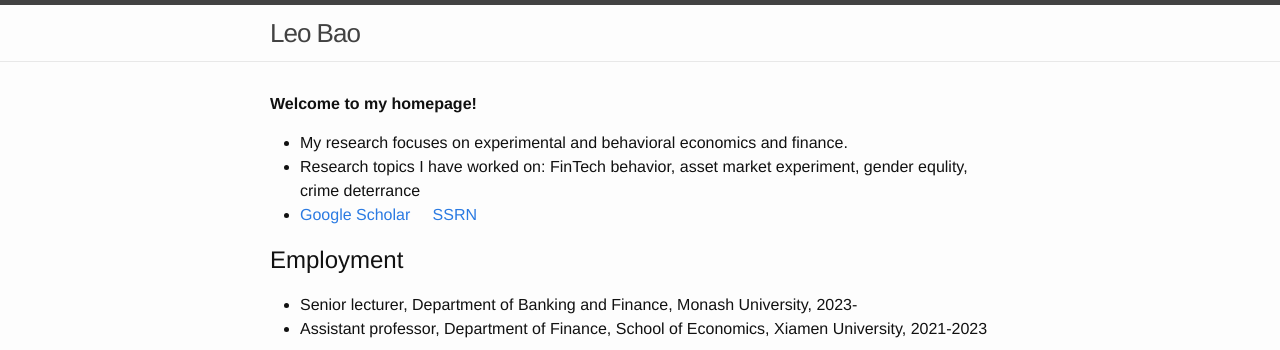
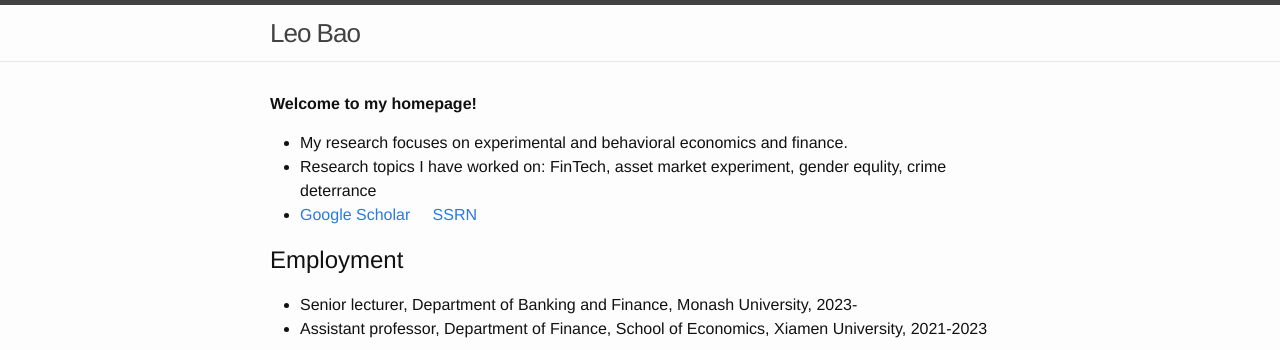
Before and after one commit to zhengyang-bao/zhengyang-bao.github.io, a Jekyll site: the page built from index.md, in a window 1280 px wide. Shown: the top 350 px of the page. Built offline with Jekyll 4.4.1, drawn with Linux system fonts in a browser that asks for light colours.

Commit message:
Update index.md

```diff
--- a/index.md
+++ b/index.md
@@ -4,7 +4,7 @@ layout: default
 
 **Welcome to my homepage!**
 - My research focuses on experimental and behavioral economics and finance.
-- Research topics I have worked on: FinTech behavior, asset market experiment, gender equlity, crime deterrance
+- Research topics I have worked on: FinTech, asset market experiment, gender equlity, crime deterrance
 - [Google Scholar](https://scholar.google.com/citations?user=3MKaiOcAAAAJ&hl) &nbsp;&nbsp;&nbsp;   [SSRN](https://papers.ssrn.com/sol3/cf_dev/AbsByAuth.cfm?per_id=4260154)
 
 
```
